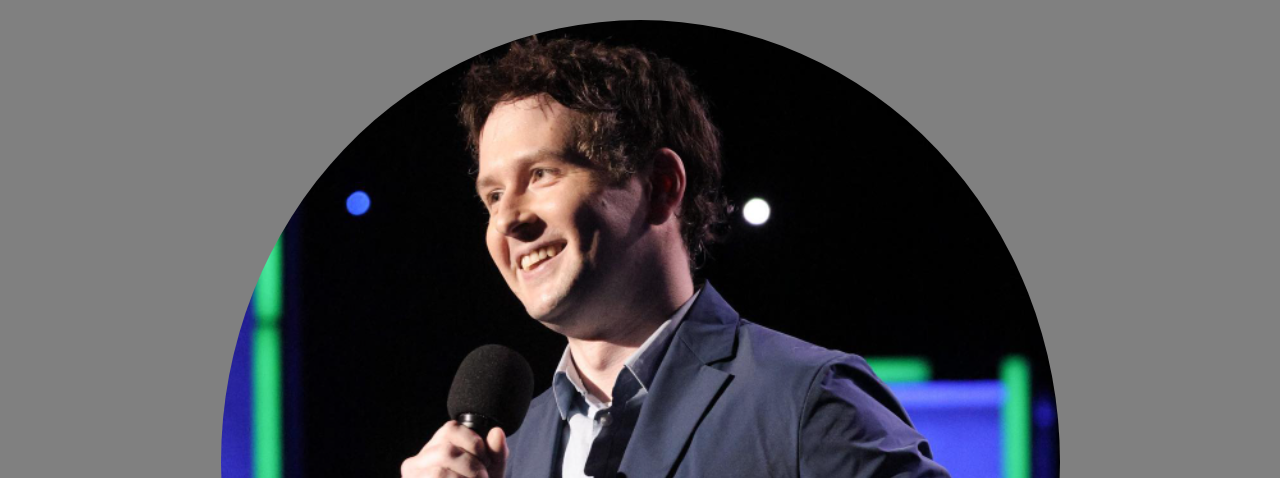
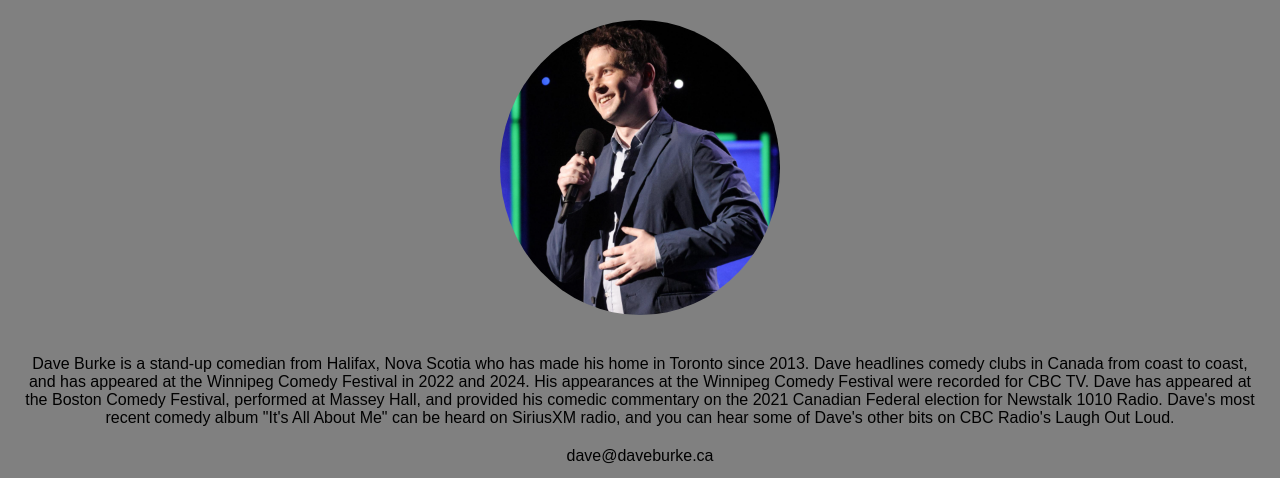
Before and after one commit to 1minkus/daveburke, a plain HTML site: page index.html in a window 1280 px wide. Shown: the top 478 px of the page. Drawn offline with Linux system fonts and the light colour scheme.

Commit message:
Update HTML structure and styles for profile picture
Added a profile picture class and adjusted styles.

```diff
--- a/index.html
+++ b/index.html
@@ -15,12 +15,13 @@
       font-size: 5.5rem;
       margin-bottom: 20px;
     }
-    img {
-      max-width: 100%;
-      height: auto;
-      border-radius: 50%;
-      margin-bottom: 20px;
-    }
+    .profile-pic {
+  width: 280px;      /* adjust to taste: 200–320px is typical */
+  width: min(280px, 70vw);
+  height: auto;
+  border-radius: 50%;
+  margin-bottom: 20px;
+}
     .contact-info {
       margin-top: 20px;
     }
@@ -31,7 +32,7 @@
   </style>
 </head>
 <body>
-  <img src="dave1.png" alt="Dave Burke">
+  <img class="profile-pic" src="dave1.png" alt="Dave Burke">
 
   <div class="bio" style="text-align:center">
   <p>Dave Burke is a stand-up comedian from Halifax, Nova Scotia who has made his home in Toronto since 2013. Dave headlines comedy clubs in Canada from coast to coast, and has appeared at the Winnipeg Comedy Festival in 2022 and 2024. His appearances at the Winnipeg Comedy Festival were recorded for CBC TV. Dave has appeared at the Boston Comedy Festival, performed at Massey Hall, and provided his comedic commentary on the 2021 Canadian Federal election for Newstalk 1010 Radio. Dave's most recent comedy album "It's All About Me" can be heard on SiriusXM radio, and you can hear some of Dave's other bits on CBC Radio's Laugh Out Loud.</p>
```
